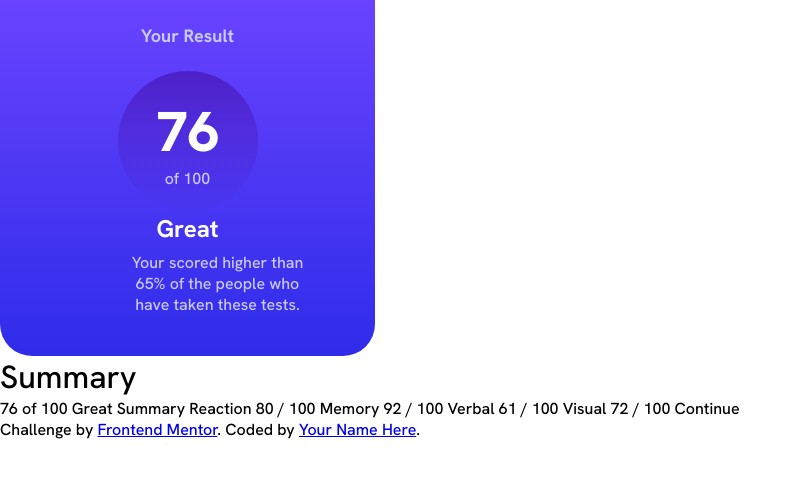
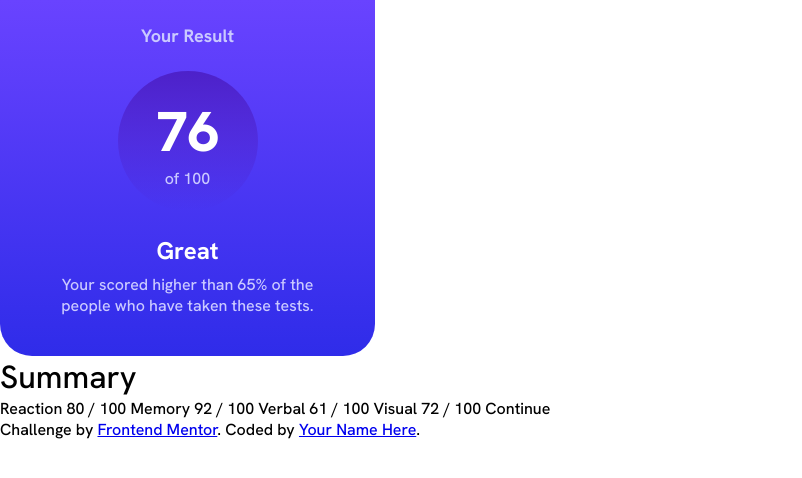
Before and after one commit to marjsky/result-summary-component, a plain HTML site: page index.html in a window 1280 px wide. Shown: the whole page, without its empty margins (0-802 px from the left). Drawn offline with Linux system fonts and the light colour scheme.

Commit message:
fix dashboard__top in html and correct it to asp

```diff
--- a/index.html
+++ b/index.html
@@ -26,23 +26,19 @@
       <div class="dashboard__top--circle">
         <p class="dashboard__top--average">76</p>
         <p class="dashboard__top--total">of 100</p>
-        <h1 class="dashboard__top--rate">Great</h1>
-        <p class="dashboard__top--message">Your scored higher than 65% of the people who
+      </div>
+      <h1 class="dashboard__top--rate">Great</h1>
+      <p class="dashboard__top--message">Your scored higher than 65% of the </br> people who
       have taken these tests.</p>
-      </div>
+    </div>
 
-    </div>
     <div class="dashboard__bottom">
       <h1 class="dashboard__bottom--label">Summary</h1>
 
     </div>
-     76 of 100 Great  Summary Reaction 80 / 100 Memory 92 / 100 Verbal 61
+
+    Reaction 80 / 100 Memory 92 / 100 Verbal 61
     / 100 Visual 72 / 100 Continue
-
-    <p></p>
-    <ul>
-
-    </ul>
 
     <div class="attribution">
       Challenge by
--- a/styles.css
+++ b/styles.css
@@ -52,7 +52,7 @@ img {
   border-radius: 50% 50%;
   width: 140px;
   height: 140px;
-  margin: 24px auto;
+  margin: 24px auto 24px;
 }
 .dashboard__top--average {
   color: var(--White);
@@ -68,16 +68,9 @@ img {
   color: var(--White);
   font-size: 24px;
   font-weight: 700;
-  margin-top: 24px;
   margin-bottom: 8px
 }
-.content {
-  text-align: center;
+.dashboard__top--message {
+  color: var(--Light-Blue);
+  font-weight:500;
 }
-.dashboard__top--message {
-  display: blocK;
-  color: var(--Light-Blue);
-  padding: 0;
-  width: 200px;
-
-}
```
